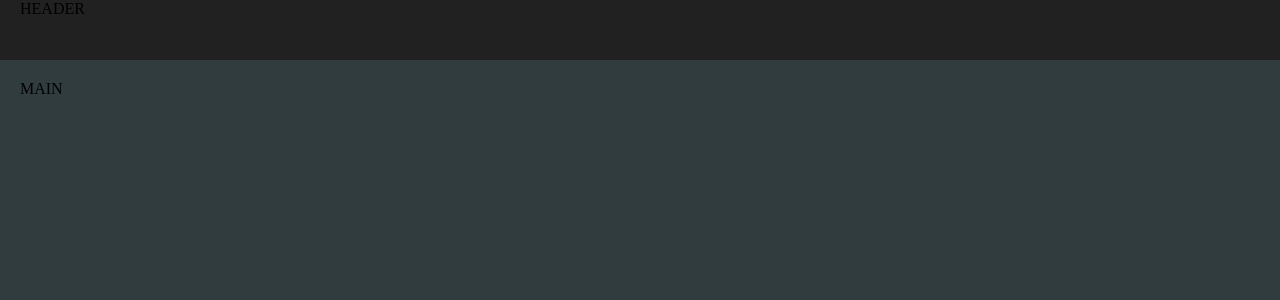
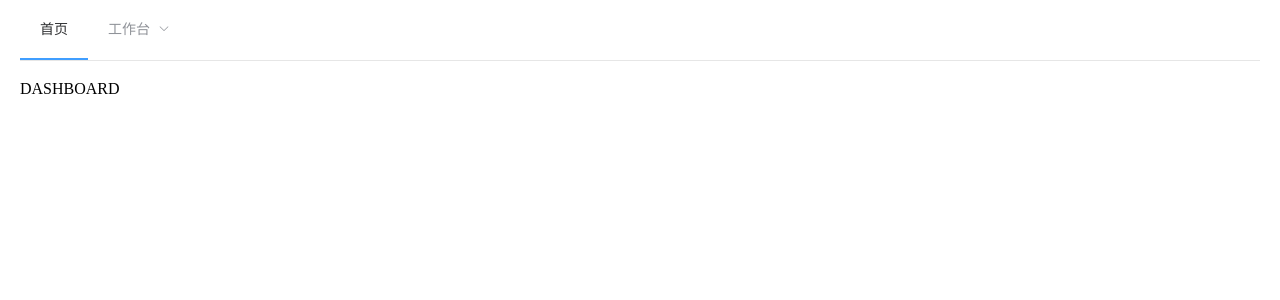
Before and after one commit to liujinliu/hijim-ui, a Vue app: page /#/dashboard in a window 1280 px wide. Shown: the top 300 px of the page. Built offline with nearby package versions, Linux system fonts and the light colour scheme.

Commit message:
加入路由

```diff
--- a/package.json
+++ b/package.json
@@ -11,7 +11,8 @@
     "core-js": "^3.8.3",
     "element-ui": "^2.15.9",
     "vue": "^2.6.14",
-    "vue-i18n": "8.10.0"
+    "vue-i18n": "^8.10.0",
+    "vue-router": "^3.6.5"
   },
   "devDependencies": {
     "@babel/core": "^7.12.16",
--- a/src/App.vue
+++ b/src/App.vue
@@ -1,16 +1,12 @@
 <template>
   <div id="app">
-    <lay-out></lay-out>
+    <router-view />
   </div>
 </template>
 
 <script>
-import LayOut from '@/views/layout'
 export default {
-  name: 'App',
-  components: {
-    LayOut
-  }
+  name: 'App'
 }
 </script>
 
--- /dev/null
+++ b/src/routes/index.js
@@ -0,0 +1,39 @@
+import DashBoardView from '@/views/dashboard'
+import WorkAppView from '@/views/work/apps'
+import WorkSuitsView from '@/views/work/suits'
+
+const routes = [
+    {
+        path: '/',
+        name: 'Home',
+        redirect: '/dashboard',
+        component: () => import("@/views/layout"),
+        children: [
+            {
+                path: 'dashboard',
+                name: 'Dashboard',
+                component: DashBoardView
+            }
+        ]
+    },
+    {
+        path: '/work',
+        name: 'work',
+        redirect: '/work/apps',
+        component: () => import("@/views/layout"),
+        children: [
+            {
+                path: 'apps',
+                name: 'WorkApps',
+                component: WorkAppView
+            },
+            {
+                path: 'suits',
+                name: 'WorkSuits',
+                component: WorkSuitsView
+            }
+        ]
+    }
+]
+
+export default routes
--- /dev/null
+++ b/src/views/dashboard/index.vue
@@ -0,0 +1,11 @@
+<template>
+    <div>DASHBOARD</div>
+</template>
+<script>
+export default {
+    name: "DashBoardView",
+    data() {
+        return {}
+    }
+}
+</script>
--- a/src/views/layout/components/NavBar.vue
+++ b/src/views/layout/components/NavBar.vue
@@ -1,15 +1,22 @@
 <template>
-    <div class="out-wraper">
-        <el-menu :default-active="active" mode="horizontal">
-            <el-menu-item index="1">{{  }}</el-menu-item>
-        </el-menu>
-    </div>
+  <div class="out-wraper">
+    <el-menu :default-active="active" mode="horizontal" router>
+      <el-menu-item index="/">首页</el-menu-item>
+      <el-submenu index="work">
+        <template slot="title">工作台</template>
+        <el-menu-item index="/work/apps">应用</el-menu-item>
+        <el-menu-item index="/work/suits">测试集</el-menu-item>
+      </el-submenu>
+    </el-menu>
+  </div>
 </template>
 <script>
 export default {
-    name: 'NavBar',
-    data: {
-        active: 'work'
+  name: "NavBar",
+  data() {
+    return {
+        active: "/",
     }
-}
+  },
+};
 </script>
--- a/src/views/layout/index.vue
+++ b/src/views/layout/index.vue
@@ -1,29 +1,35 @@
 <template>
   <div class="full-screen">
     <el-container class="full-screen">
-            <el-header class="header">HEADER</el-header>
-            <el-main class="main">MAIN</el-main>
+      <el-header class="header">
+        <nav-bar></nav-bar>
+      </el-header>
+      <el-main class="main">
+        <router-view />
+      </el-main>
     </el-container>
   </div>
 </template>
 <script>
+import NavBar from "./components/NavBar";
 export default {
-    name: 'LayOut'
-}
+  name: "LayOutView",
+  components: { NavBar },
+};
 </script>
 <style lang="scss" scoped>
 @import "@/styles/variables";
 .full-screen {
   height: 100%;
-    background-color: $bg-color;
+  // background-color: $bg-color;
 }
 
-.header {
-    background-color: $header-color;
-}
+// .header {
+//   background-color: $header-color;
+// }
 
 .main {
-    background-color: $body-color;
+  // background-color: $body-color;
   height: 100%;
 }
 </style>
--- /dev/null
+++ b/src/views/work/apps/index.vue
@@ -0,0 +1,11 @@
+<template>
+    <div>WORKAPPS</div>
+</template>
+<script>
+export default {
+    name: "WorkAppView",
+    data() {
+        return {}
+    }
+}
+</script>
--- /dev/null
+++ b/src/views/work/suits/index.vue
@@ -0,0 +1,11 @@
+<template>
+    <div>WORKSUITS</div>
+</template>
+<script>
+export default {
+    name: "WorkSuitView",
+    data() {
+        return {}
+    }
+}
+</script>
```
Also changed, not shown: src/main.js (+7 -2 lines), 1 other file (tests, documents, lock files or other folders). Lines whose indentation alone changed are shown as unchanged.
